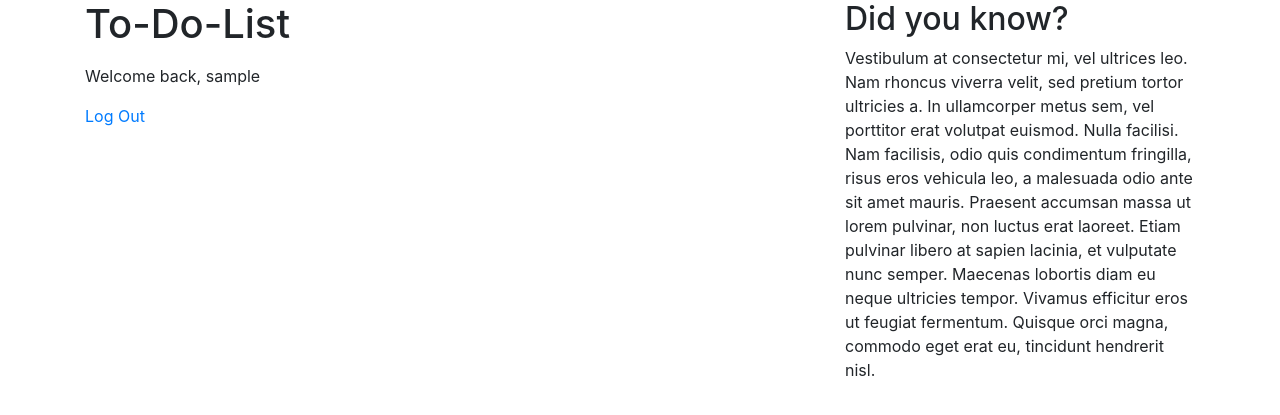
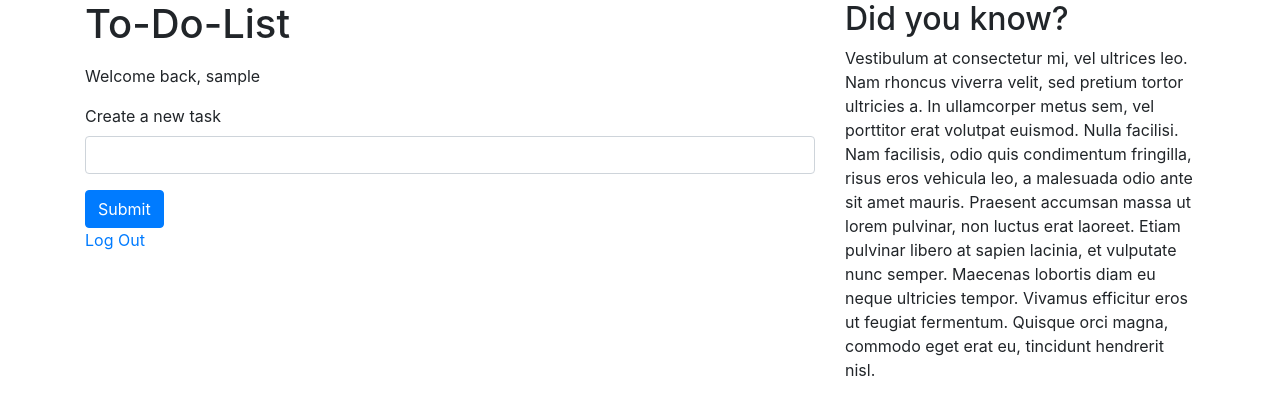
Before and after one commit to VoxBorealis/To-Do-List-Web-Application, a Flask app: page / in a window 1280 px wide. Shown: the top 415 px of the page. Run offline with Flask 2, Linux system fonts and the light colour scheme; the visitor is signed in with stand-in values (Sample User, id 1); some libraries are stand-ins or nearby versions.

Commit message:
Add basic form for creating a new task

```diff
--- a/templates/index.html
+++ b/templates/index.html
@@ -9,6 +9,13 @@
       <p>
         {% if session.user_id %}
         <p>Welcome back, {{ session.username }}</p>
+        <form>
+          <div class="form-group">
+            <label for="newTask">Create a new task</label>
+            <input type="text" class="form-control" id="newTask" name="newTask">
+          </div>
+          <button type="submit" class="btn btn-primary">Submit</button>
+        </form>
         <a href="/logout">Log Out</a>
         {% else %}
         A quick and easy way to keep track of your tasks.
```
